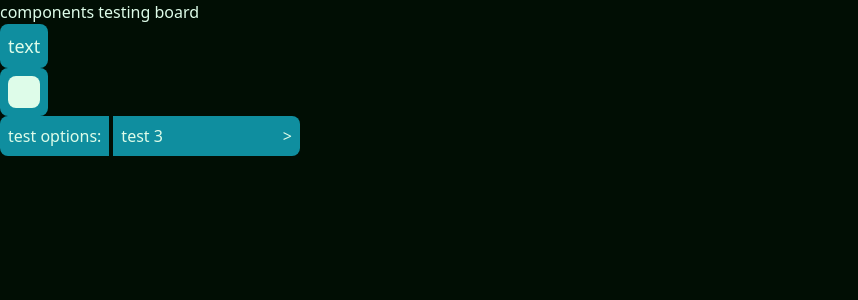
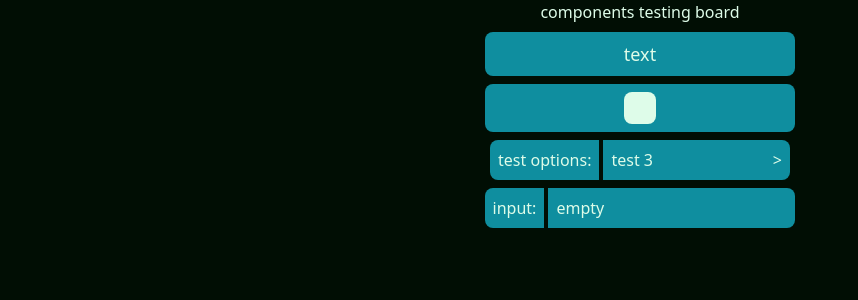
Before and after one commit to LunarShadow01/WorldWeaverDst, a React (Vite) app in the folder world-weaver/: page / in a window 1280 px wide. Shown: the top 300 px of the page, without its empty margins (0-858 px from the left). Built offline with nearby package versions, Linux system fonts and the light colour scheme.

Commit message:
further components implementing

```diff
--- a/world-weaver/src/components/Button.jsx
+++ b/world-weaver/src/components/Button.jsx
@@ -3,10 +3,10 @@ import React from 'react'
 export default function Button({children, onClick=() => {}}) {
   return (
     <div className="bg-secondary
-      p-2 gap-2 w-fit h-fit
+      p-2 gap-2 w-full h-fit
       text-text text-lg rounded-lg
       flex items-center justify-center
-      hover:scale-[115%] hover:bg-accent transition-all duration-300">
+      hover:scale-110 hover:bg-accent transition-all duration-300">
       <button className={`flex justify-center items-center
         focus:outline-none focus:ring-0 focus:border-none`}
         onClick={onClick}>
--- a/world-weaver/src/components/InputField.jsx
+++ b/world-weaver/src/components/InputField.jsx
@@ -0,0 +1,42 @@
+import React, { useEffect, useState } from 'react'
+
+/**
+ *
+ * @param {Object} props
+ * @param {String} props.type
+ * @param {String} props.label
+ * @param {String} props.placeholder
+ * @param {String} props.default_value
+ * @param {React.Dispatch<React.SetStateAction<String>>} props.setValue
+ * @returns {React.JSX.Element}
+ */
+export default function InputField({
+  type="text",
+  label="undefined",
+  placeholder="placeholder",
+  default_value = "",
+  setValue=() => {},
+  }) {
+  const [cur_value, setCurValue] = useState("")
+
+  useEffect(() => {
+    setCurValue(default_value)
+  }, [default_value])
+
+  return (
+    <div className="flex justify-center items-start w-full gap-x-1">
+      <label className="text-text bg-secondary p-2 rounded-l-lg">
+        {label}:</label>
+      <input className="text-text placeholder-text
+        placeholder:opacity-50 w-full
+        hover:outline-none focus:outline-none
+        hover:bg-accent transition-all duration-150
+        bg-secondary p-2 rounded-r-lg flex"
+        value={cur_value} type={type} name="" placeholder={placeholder}
+        onChange={(event) => {
+          setValue(event.target.value)
+          setCurValue(event.target.value)
+        }}/>
+    </div>
+  )
+}
--- a/world-weaver/src/components/SelectField.jsx
+++ b/world-weaver/src/components/SelectField.jsx
@@ -55,12 +55,13 @@ export default function SelectField({options=[], label="undefined", setValue=nul
   }, [selected_memo, setNewValue])
 
   return (
-    <div className='flex justify-center items-start w-fit'>
+    <div className='flex justify-center items-start w-full'>
       <div className='flex justify-center items-center gap-1'>
         <label className='h-full text-text bg-secondary p-2 rounded-l-lg
         flex items-center justify-center'>{label}:</label>
         <div className='flex h-full rounded-r-lg bg-secondary
-          text-text p-2 relative'
+          text-text p-2 relative
+          hover:bg-accent transition-all duration-150'
           onClick={() => {setIsOpen(!is_open)}}>
           <div className='flex justify-between items-center w-full gap-x-2'>
             <div className='grid grid-cols-1 grid-rows-1 items-center justify-center'>
@@ -72,7 +73,7 @@ export default function SelectField({options=[], label="undefined", setValue=nul
             </div>
           </div>
           <div className={`${is_open ? "" : "hidden"} absolute top-0 left-0 translate-y-1/3
-            w-full h-fit bg-secondary rounded-lg`}>
+            w-full h-fit bg-secondary rounded-lg shadow-lg shadow-background`}>
             <div className='flex flex-col grow w-full justify-start items-center gap-2 p-2'>
               {options.map((elm, i) => {
                 return (
--- a/world-weaver/src/components/Textarea.jsx
+++ b/world-weaver/src/components/Textarea.jsx
@@ -0,0 +1,7 @@
+import React from 'react'
+
+export default function Textarea() {
+  return (
+    <div>Textarea</div>
+  )
+}
--- a/world-weaver/src/pages/Components.jsx
+++ b/world-weaver/src/pages/Components.jsx
@@ -1,10 +1,12 @@
 import React from 'react'
 import Button from '../components/Button'
 import SelectField from '../components/SelectField'
+import InputField from '../components/InputField'
 
 export default function Components() {
   return (
-    <div>
+    <div className='flex items-center justify-center'>
+      <div className='flex flex-col justify-center items-center gap-y-2 w-fit'>
         <h1>components testing board</h1>
         <Button>text</Button>
         <Button><div className='w-8 aspect-square bg-text rounded-lg'></div></Button>
@@ -14,6 +16,8 @@ export default function Components() {
             {label: "test 3", value: 2, selected: true},
             {label: "test 4", value: 3},
           ]}></SelectField>
+        <InputField label='input' placeholder='your input' default_value='empty' type='text'></InputField>
+      </div>
     </div>
   )
 }
```
Lines whose indentation alone changed are shown as unchanged.
